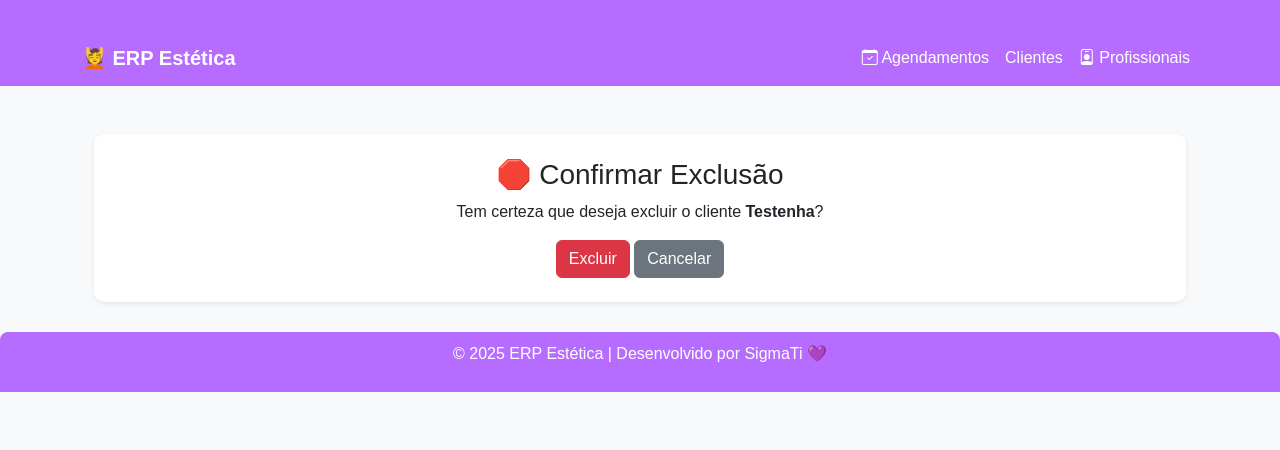
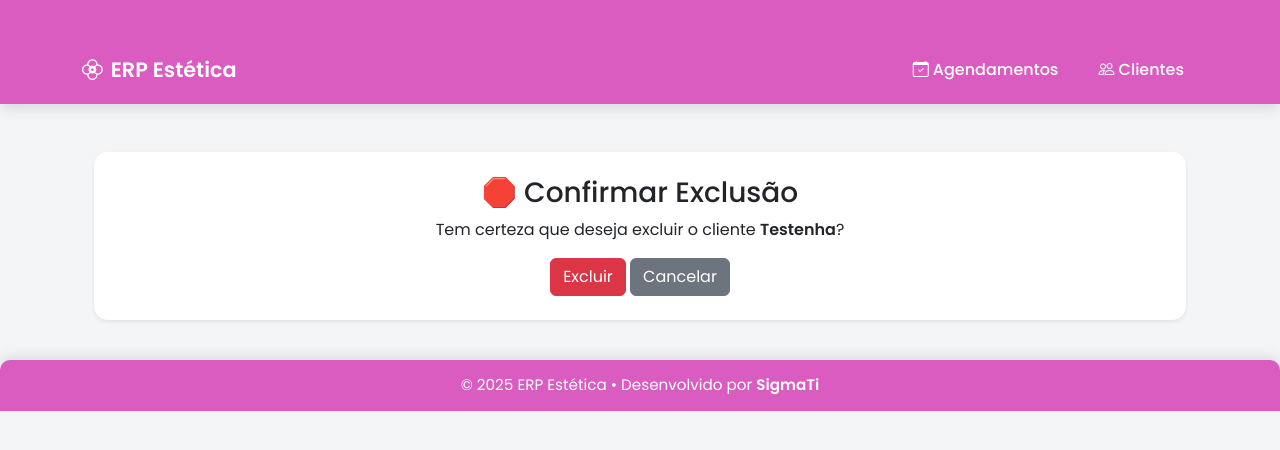
Before and after one commit to CarlosSigmati/PortalSigmaTi, a Django app: page /ERPestetica/clientes/2/excluir/ in a window 1280 px wide. Shown: the top 450 px of the page. Run offline with Django 5.2, Linux system fonts and the light colour scheme; a user stored in the database is signed in; data comes from the database, SQL or seed files in the repository; both versions use the stored data as it was after the commit.

Commit message:
Alteraçoes no app ERPestetica, login necessario e porfissional automatico

```diff
--- a/ProjetoPortalSigmaTi/ERPestetica/models.py
+++ b/ProjetoPortalSigmaTi/ERPestetica/models.py
@@ -1,7 +1,7 @@
 from django.db import models
 from django.utils import timezone
 from datetime import timedelta
-
+from django.contrib.auth.models import User
 
 
 class HorarioFuncionamento(models.Model):
@@ -43,7 +43,8 @@ class Loja(models.Model):
 
 class Profissional(models.Model):
     loja = models.ForeignKey(Loja, on_delete=models.CASCADE, related_name="profissionais")
-    nome = models.CharField(max_length=120)
+    user = models.OneToOneField(User, on_delete=models.CASCADE, blank=True, null=True)
+    nome = models.CharField(max_length=100)
     telefone = models.CharField(max_length=20, blank=True, null=True)
     email = models.EmailField(blank=True, null=True)
 
--- a/ProjetoPortalSigmaTi/ERPestetica/templates/ERPestetica/baseERPestetica.html
+++ b/ProjetoPortalSigmaTi/ERPestetica/templates/ERPestetica/baseERPestetica.html
@@ -12,96 +12,171 @@
     <!-- Ícones -->
     <link href="https://cdn.jsdelivr.net/npm/bootstrap-icons@1.10.5/font/bootstrap-icons.css" rel="stylesheet">
 
-    <!-- CSS personalizado -->
+    <!-- Google Font -->
+    <link href="https://fonts.googleapis.com/css2?family=Poppins:wght@300;400;500;600&display=swap" rel="stylesheet">
+
     <style>
         body {
-            background-color: #f8f9fa;
+            background-color: #f4f5f7;
             font-family: "Poppins", sans-serif;
         }
 
+        /* NAVBAR */
         nav.navbar {
-            background-color: #b66dff;
+            background-color: #db5cc0;
+            padding: 14px 0;
+            box-shadow: 0 4px 14px rgba(0, 0, 0, 0.12);
         }
 
         .navbar-brand {
-            font-weight: bold;
+            font-weight: 700;
+            font-size: 1.3rem;
             color: white !important;
+            display: flex;
+            align-items: center;
+            gap: 8px;
         }
 
         .navbar-nav .nav-link {
             color: white !important;
             font-weight: 500;
+            margin-left: 12px;
+            padding: 8px 14px !important;
+            border-radius: 8px;
+            transition: 0.3s;
         }
 
         .navbar-nav .nav-link:hover {
-            text-decoration: underline;
+            background-color: rgba(255, 255, 255, 0.18);
+            text-decoration: none !important;
         }
 
-        footer {
-            background-color: #b66dff;
-            color: white;
-            text-align: center;
-            padding: 10px;
-            margin-top: 30px;
-            border-radius: 8px 8px 0 0;
+        /* BOTÃO PROFISSIONAIS (preto e branco) */
+        .nav-link.profissionais-btn {
+            background: white !important;
+            color: #222 !important;
+            font-weight: 600;
+            border-radius: 8px;
+            padding: 8px 14px !important;
+            box-shadow: 0px 2px 5px rgba(0,0,0,0.2);
         }
 
-        .container {
-            margin-top: 30px;
+        .nav-link.profissionais-btn:hover {
+            background: #ececec !important;
+            color: #222 !important;
         }
 
+        .navbar-toggler {
+            border-color: white !important;
+        }
+
+        .navbar-toggler-icon {
+            filter: invert(1);
+        }
+
+        /* CARD GLOBAL */
         .card {
             border: none;
-            box-shadow: 0 0 10px rgba(0,0,0,0.1);
-            border-radius: 10px;
+            border-radius: 14px;
+            box-shadow: 0 4px 14px rgba(0,0,0,0.08);
         }
 
+        /* BOTÕES PADRÃO */
         .btn-primary {
-            background-color: #b66dff;
+            background-color: #db5cc0;
             border: none;
+            padding: 10px 18px;
+            border-radius: 8px;
         }
 
         .btn-primary:hover {
-            background-color: #9b55ff;
+            background-color: #db5cc0;
+        }
+
+        /* FOOTER */
+        footer {
+            background-color: #db5cc0;
+            color: white;
+            text-align: center;
+            padding: 14px;
+            margin-top: 40px;
+            border-radius: 10px 10px 0 0;
+            box-shadow: 0 -4px 12px rgba(0,0,0,0.1);
+            font-size: 0.95rem;
+        }
+
+        /* ANIMAÇÃO SUAVE */
+        * {
+            transition: 0.2s ease-in-out;
+        }
+
+        /* ÁREA PRINCIPAL */
+        .container {
+            margin-top: 35px;
         }
     </style>
 
     {% block extra_head %}{% endblock %}
 </head>
+
 <body>
 
-    <!-- Navbar -->
+    <!-- NAVBAR -->
     <nav class="navbar navbar-expand-lg">
         <div class="container">
+
+            <!-- Logo -->
             <a class="navbar-brand" href="{% url 'ERPestetica:lista_agendamentos' %}">
-                💆 ERP Estética
+                <i class="bi bi-flower2"></i> ERP Estética
             </a>
+
+            <!-- Menu responsivo -->
             <button class="navbar-toggler" type="button" data-bs-toggle="collapse" data-bs-target="#navbarNav">
                 <span class="navbar-toggler-icon"></span>
             </button>
+
             <div class="collapse navbar-collapse" id="navbarNav">
+
                 <ul class="navbar-nav ms-auto">
-                    <li class="nav-item"><a class="nav-link" href="{% url 'ERPestetica:lista_agendamentos' %}"><i class="bi bi-calendar-check"></i> Agendamentos</a></li>
-                    <li class="nav-item"><a class="nav-link" href="{% url 'ERPestetica:lista_clientes' %}">Clientes</a></li>
-                    <li class="nav-item"><a class="nav-link" href="#"><i class="bi bi-person-badge"></i> Profissionais</a></li>
+                    <li class="nav-item">
+                        <a class="nav-link" href="{% url 'ERPestetica:lista_agendamentos' %}">
+                            <i class="bi bi-calendar-check"></i> Agendamentos
+                        </a>
+                    </li>
+
+                    <li class="nav-item">
+                        <a class="nav-link" href="{% url 'ERPestetica:lista_clientes' %}">
+                            <i class="bi bi-people"></i> Clientes
+                        </a>
+                    </li>
+
+                    <!-- BOTÃO PRETO & BRANCO
+                    <li class="nav-item">
+                        <a class="nav-link profissionais-btn" href="#">
+                            <i class="bi bi-person-badge"></i> Profissionais
+                        </a>
+                    </li>-->
+
                 </ul>
+
             </div>
         </div>
     </nav>
 
-    <!-- Conteúdo principal -->
+    <!-- CONTEÚDO PRINCIPAL -->
     <main class="container">
         {% block content %}
         {% endblock %}
     </main>
 
-    <!-- Rodapé -->
+    <!-- RODAPÉ -->
     <footer>
-        <p>© 2025 ERP Estética | Desenvolvido por SigmaTi 💜</p>
+        © 2025 ERP Estética • Desenvolvido por <b>SigmaTi</b>
     </footer>
 
-    <!-- Scripts -->
+    <!-- Bootstrap JS -->
     <script src="https://cdn.jsdelivr.net/npm/bootstrap@5.3.3/dist/js/bootstrap.bundle.min.js"></script>
+
     {% block extra_scripts %}{% endblock %}
 </body>
 </html>
--- a/ProjetoPortalSigmaTi/ERPestetica/views.py
+++ b/ProjetoPortalSigmaTi/ERPestetica/views.py
@@ -11,9 +11,9 @@ from datetime import datetime, timedelta, time
 from .models import Agendamento, HorarioFuncionamento, Loja, Profissional, Servico
 from django.utils.timezone import make_aware, is_naive, get_current_timezone
 from django.utils import timezone
+from django.contrib.auth.decorators import login_required
 
-
-
+@login_required
 def horarios_disponiveis(request):
     from django.http import JsonResponse
     from django.utils.timezone import make_aware, get_current_timezone, localtime, is_naive
@@ -76,7 +76,7 @@ def horarios_disponiveis(request):
 
 
 # Funções auxiliares
-
+@login_required
 def gerar_intervalos(data, abertura, fechamento, duracao):
     tz = timezone.get_current_timezone()
     inicio = make_aware(datetime.combine(data, abertura), tz)
@@ -91,12 +91,14 @@ def gerar_intervalos(data, abertura, fechamento, duracao):
 
     return horarios
 
+@login_required
 def lista_clientes(request):
     clientes = Cliente.objects.all()  # pega todos os clientes
     return render(request, "ERPestetica/lista_clientes.html", {"clientes": clientes})
 # Editar cliente
 
 # Criar cliente
+@login_required
 def criar_cliente(request):
     if request.method == "POST":
         form = ClienteForm(request.POST)
@@ -108,6 +110,7 @@ def criar_cliente(request):
         form = ClienteForm()
     return render(request, "ERPestetica/form_cliente.html", {"form": form, "acao": "Criar"})
 
+@login_required
 def editar_cliente(request, pk):
     cliente = get_object_or_404(Cliente, pk=pk)
     if request.method == "POST":
@@ -121,6 +124,7 @@ def editar_cliente(request, pk):
     return render(request, "ERPestetica/form_cliente.html", {"form": form, "acao": "Editar"})
 
 # Excluir cliente
+@login_required
 def excluir_cliente(request, pk):
     cliente = get_object_or_404(Cliente, pk=pk)
     if request.method == "POST":
@@ -129,81 +133,91 @@ def excluir_cliente(request, pk):
         return redirect("ERPestetica:lista_clientes")
     return render(request, "ERPestetica/confirmar_exclusao.html", {"cliente": cliente})
 
+@login_required
+def criar_agendamento(request):
+    # PROFISSIONAL LOGADO
+    try:
+        profissional_logado = Profissional.objects.get(user=request.user)
+    except Profissional.DoesNotExist:
+        messages.error(request, "Seu usuário não está vinculado a nenhum profissional.")
+        return redirect("/ERPestetica/")
 
-def criar_agendamento(request):
+    loja_padrao = profissional_logado.loja  # <<< A LOJA AUTOMÁTICA ESTÁ AQUI!
+
     if request.method == "POST":
-        loja_id = request.POST.get("loja")
+
+        # Converte data + hora selecionados
         data = request.POST.get("data")
         hora = request.POST.get("data_hora")
 
-        # Monta o campo data_hora completo no formato ISO
         if data and hora:
             request.POST = request.POST.copy()
             request.POST["data_hora"] = f"{data}T{hora}"
 
-        form = AgendamentoForm(request.POST)
+        form = AgendamentoForm(request.POST, profissional=profissional_logado)
 
         if form.is_valid():
             agendamento = form.save(commit=False)
 
-            # Tornar data_hora timezone-aware
+            # PROFISSIONAL DEFINIDO AUTOMATICAMENTE
+            agendamento.profissional = profissional_logado
+
+            # LOJA DEFINIDA AUTOMATICAMENTE
+            agendamento.loja = loja_padrao   # <<< AQUI RESOLVE TUDO!
+
+            # Data/Hora timezone-aware
             data_hora = form.cleaned_data["data_hora"]
             if is_naive(data_hora):
                 data_hora = make_aware(data_hora)
             agendamento.data_hora = data_hora
 
-            # Calcula duração total dos serviços
+            # Calcula duração total
             servicos_ids = request.POST.getlist("servicos")
             servicos = Servico.objects.filter(id__in=servicos_ids)
             duracao_total = sum(s.duracao_minutos for s in servicos)
             fim_novo = data_hora + timedelta(minutes=duracao_total)
 
-            # Recupera agendamentos do mesmo dia para o mesmo profissional
+            # Conflitos
             ag_prof = Agendamento.objects.filter(
-                profissional=agendamento.profissional,
+                profissional=profissional_logado,
                 data_hora__date=data_hora.date()
             )
 
-            # Verifica conflitos com o profissional
-            def tem_conflito_profissional(ag_list, inicio, fim):
+            def tem_conflito(ag_list, inicio, fim):
                 for ag in ag_list:
                     ag_inicio = ag.data_hora
-                    ag_fim = ag_inicio + timedelta(minutes=sum(s.duracao_minutos for s in ag.servicos.all()))
+                    ag_fim = ag_inicio + timedelta(
+                        minutes=sum(s.duracao_minutos for s in ag.servicos.all())
+                    )
                     if inicio < ag_fim and fim > ag_inicio:
                         return True
                 return False
 
-            if tem_conflito_profissional(ag_prof, data_hora, fim_novo):
-                mensagem = "❌ Este profissional já está ocupado neste horário."
-                if request.headers.get("X-Requested-With") == "XMLHttpRequest":
-                    return JsonResponse({"erro": mensagem})
-                else:
-                    messages.error(request, mensagem)
-                    return redirect("/ERPestetica/")
+            if tem_conflito(ag_prof, data_hora, fim_novo):
+                msg = "❌ Você já possui um atendimento nesse horário."
+                messages.error(request, msg)
+                return redirect("/ERPestetica/")
 
-            # Salva agendamento
             agendamento.save()
             form.save_m2m()
 
-            if request.headers.get("X-Requested-With") == "XMLHttpRequest":
-                return JsonResponse({"sucesso": True})
-            else:
-                messages.success(request, "✅ Agendamento criado com sucesso!")
-                return redirect("/ERPestetica/")
+            messages.success(request, "✅ Agendamento criado com sucesso!")
+            return redirect("/ERPestetica/")
 
         else:
-            print("⚠️ Erros no formulário:", form.errors.as_json())
-            if request.headers.get("X-Requested-With") == "XMLHttpRequest":
-                return JsonResponse({
-                    "erro": "⚠️ Dados inválidos. Verifique os campos.",
-                    "detalhes": form.errors
-                })
+            print("⚠️ Erros:", form.errors)
 
-    # GET: exibe formulário
-    form = AgendamentoForm()
-    return render(request, "ERPestetica/criar_agendamento.html", {"form": form})
+    # GET — abre o formulário
+    form = AgendamentoForm(profissional=profissional_logado)
+
+    return render(request, "ERPestetica/criar_agendamento.html", {
+        "form": form,
+        "profissional": profissional_logado,
+        "loja": loja_padrao   # para exibir na tela se quiser
+    })
 
 
+@login_required
 def lista_agendamentos(request):
     agendamentos = Agendamento.objects.all()
     profissionais = Profissional.objects.all()
@@ -223,10 +237,12 @@ def lista_agendamentos(request):
         "profissionais": profissionais
     })
 
+@login_required
 def detalhe_agendamento(request, pk):
     agendamento = get_object_or_404(Agendamento, pk=pk)
     return render(request, "ERPestetica/detalhe_agendamento.html", {"agendamento": agendamento})
 
+@login_required
 def alterar_status(request, pk):
 
     agendamento = get_object_or_404(Agendamento, pk=pk)
@@ -241,7 +257,7 @@ def alterar_status(request, pk):
 
 from django.http import JsonResponse
 from .models import Profissional
-
+@login_required
 def servicos_por_profissional(request):
     profissional_id = request.GET.get("profissional_id")
 
```
Also changed, not shown: ProjetoPortalSigmaTi/AppHome/templates/AppHome/home.html (+26 -9 lines), ProjetoPortalSigmaTi/AppHome/templatetags/verifica_grupo.py (added, +7 -0 lines), ProjetoPortalSigmaTi/ERPestetica/forms.py (+21 -2 lines), ProjetoPortalSigmaTi/AppHome/templatetags/__init__.py (added), ProjetoPortalSigmaTi/ERPestetica/migrations/0007_profissional_user_alter_profissional_nome.py (added), ProjetoPortalSigmaTi/db.sqlite3, ProjetoPortalSigmaTi/media/assinaturas/assinatura_paciente_Carlos_Augusto_WroBs56.png (added), ProjetoPortalSigmaTi/media/assinaturas/assinatura_paciente_Carlos_Augusto_icdVglg.png (added).
